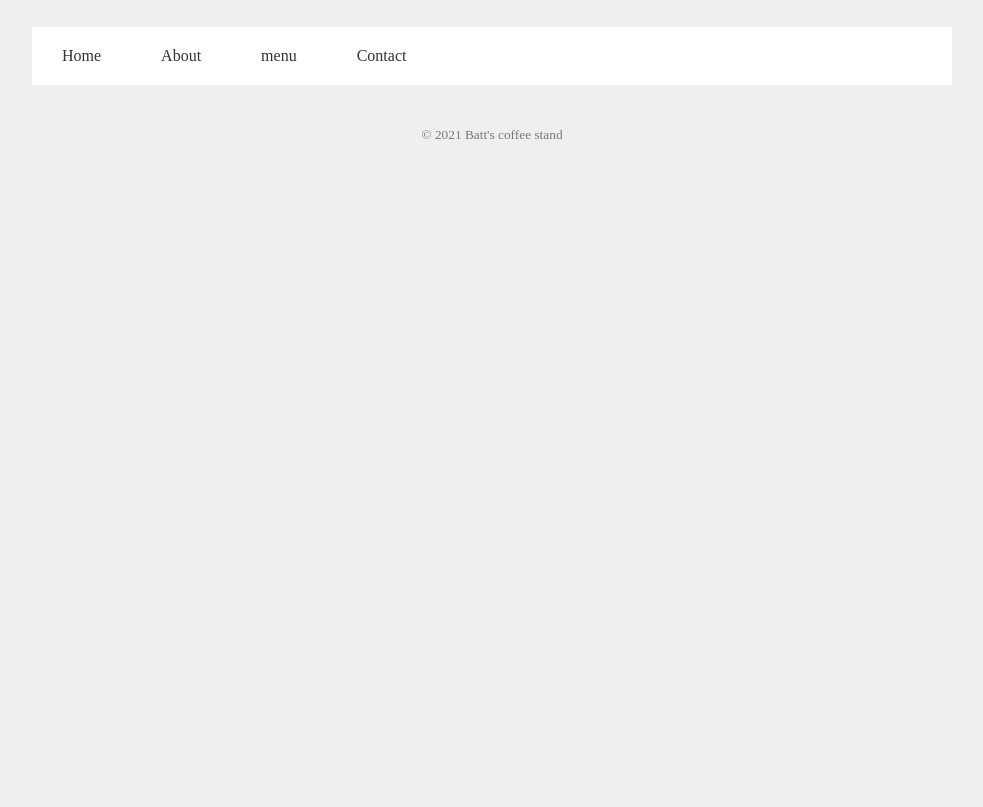
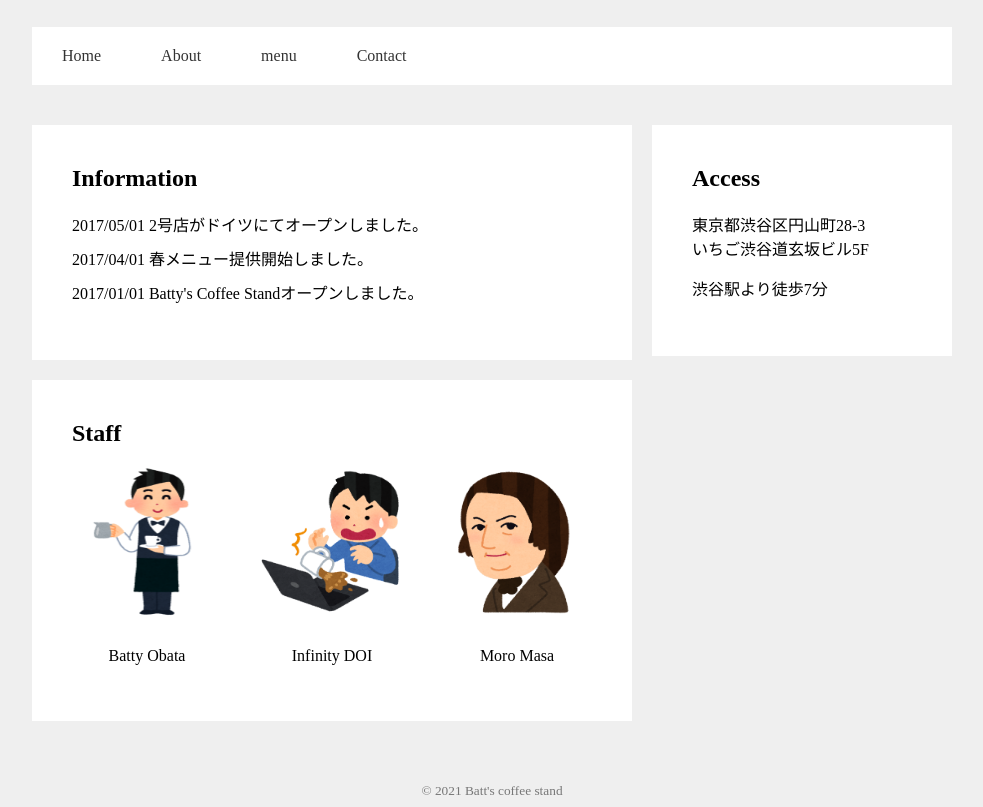
Before and after one commit to iwasaki-kouki/HTML-sample, a plain HTML site: page index.html in a window 1280 px wide. Shown: the part 125-932 px from the top of the page, without its empty margins (148-1131 px from the left). Before the commit the page ends 800 px from the top, so only its background shows below. Drawn offline with Linux system fonts and the light colour scheme.

Commit message:
#1　　コンテンツ部作成

```diff
--- a/css/style.css
+++ b/css/style.css
@@ -58,3 +58,58 @@ footer {
 .copyright {
     color: #777;
 }
+
+/*コンテンツ*/
+.card-contents {
+    padding: 40px;
+    margin-bottom: 20px;
+    background-color: #fff;
+}
+
+.card-title {
+    font-size: 24px;
+    font-weight: bold;
+    margin-top: 0;
+    margin-bottom: 20px;
+}
+
+main {
+    width: 600px;
+    margin-right: 20px;
+    float: left;
+}
+
+aside {
+    width: 300px;
+    float: left;
+}
+
+
+.information-list {
+    list-style-type: none;
+    padding-left: 0;
+  }
+
+  .information-list li {
+    margin-bottom: 10px;
+  }
+
+  .staff {
+    width: 150px;
+    margin-right: 35px;
+    float: left;
+}
+
+.staff:last-child {
+    margin-right: 0;
+}
+
+.staff-image {
+    margin-bottom: 10px;
+    width: 150px;
+    height: 150px;
+}
+
+.staff-name {
+    text-align: center;
+}
--- a/index.html
+++ b/index.html
@@ -6,6 +6,8 @@
     <title>Batty's Coffee Stand</title>
     <link rel="stylesheet" href="css/style.css">
 </head>
+
+<!--ここから画面設定-->
 
 <body>
     <header>
@@ -22,6 +24,49 @@
             </ul>
         </div>
     </header>
+    <!--ここまでヘッダー-->
+
+    <div class="container clearfix">
+        <main>
+            <div class="card-contents">
+                <h2 class="card-title">Information</h2>
+                <ul class="information-list">
+                    <li>2017/05/01 2号店がドイツにてオープンしました。</li>
+                    <li>2017/04/01 春メニュー提供開始しました。</li>
+                    <li>2017/01/01 Batty's Coffee Standオープンしました。</li>
+                </ul>
+            </div>
+
+            <div class="card-contents">
+                <h2 class="card-title">Staff</h2>
+                <div class="staff-list clearfix">
+                    <div class="staff">
+                        <img src="img/staff_01.png" class="staff-image">
+                        <p class="staff-name">Batty Obata</p>
+                    </div>
+                    <div class="staff">
+                        <img src="img/staff_02.png" class="staff-image">
+                        <p class="staff-name">Infinity DOI</p>
+                    </div>
+                    <div class="staff">
+                        <img src="img/staff_03.png" class="staff-image">
+                        <p class="staff-name">Moro Masa</p>
+                    </div>
+                </div>
+            </div>
+
+        </main>
+
+        <aside>
+            <div class="card-contents">
+                <h2 class="card-title">Access</h2>
+                <p>東京都渋谷区円山町28-3<br>いちご渋谷道玄坂ビル5F</p>
+                <p>渋谷駅より徒歩7分</p>
+            </div>
+        </aside>
+    </div>
+    <!--ここまでコンテンツ-->
+
     <footer>
         <small class="copyright">© 2021 Batt's coffee stand</small>
     </footer>
```
Also changed, not shown: img/staff_01.png (added), img/staff_02.png (added), img/staff_03.png (added).
